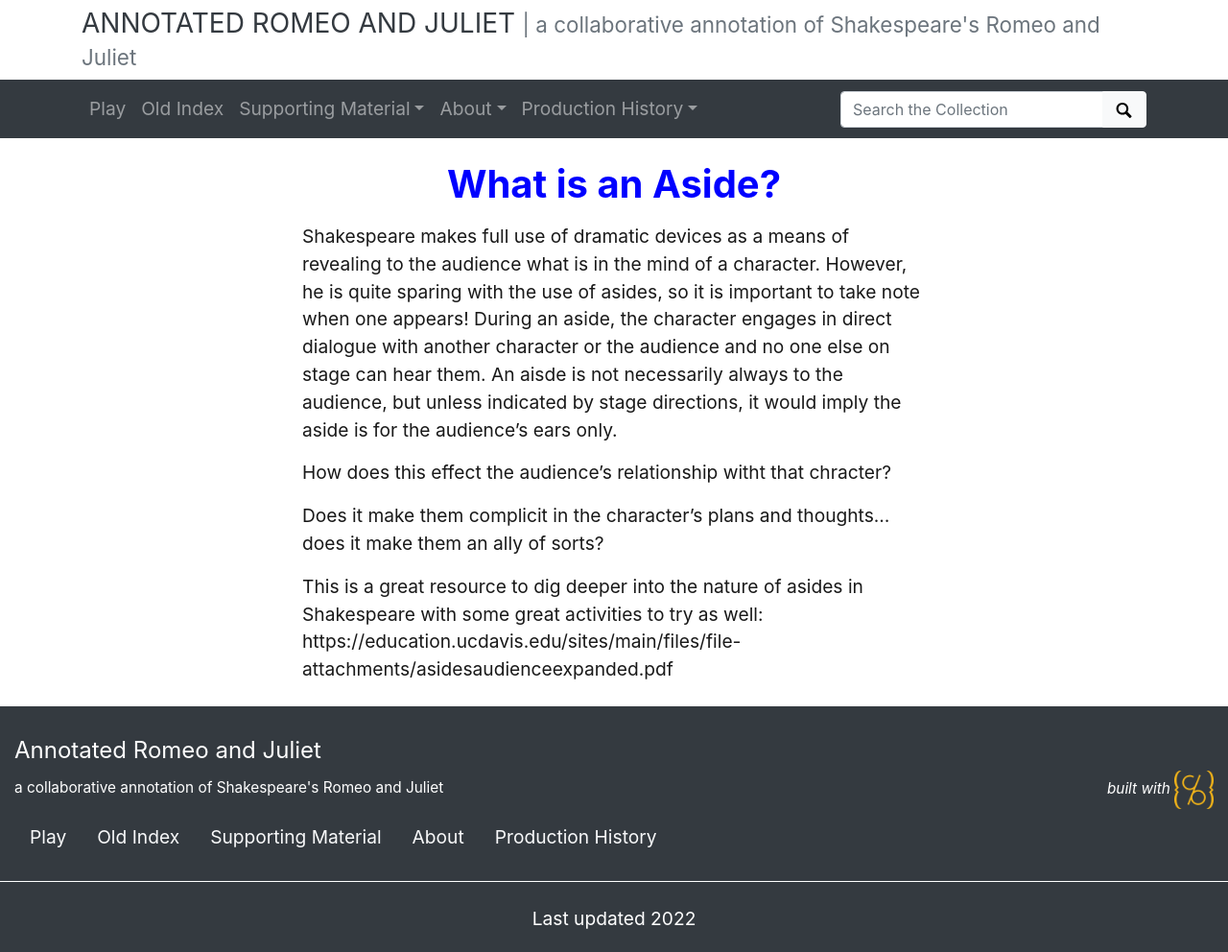
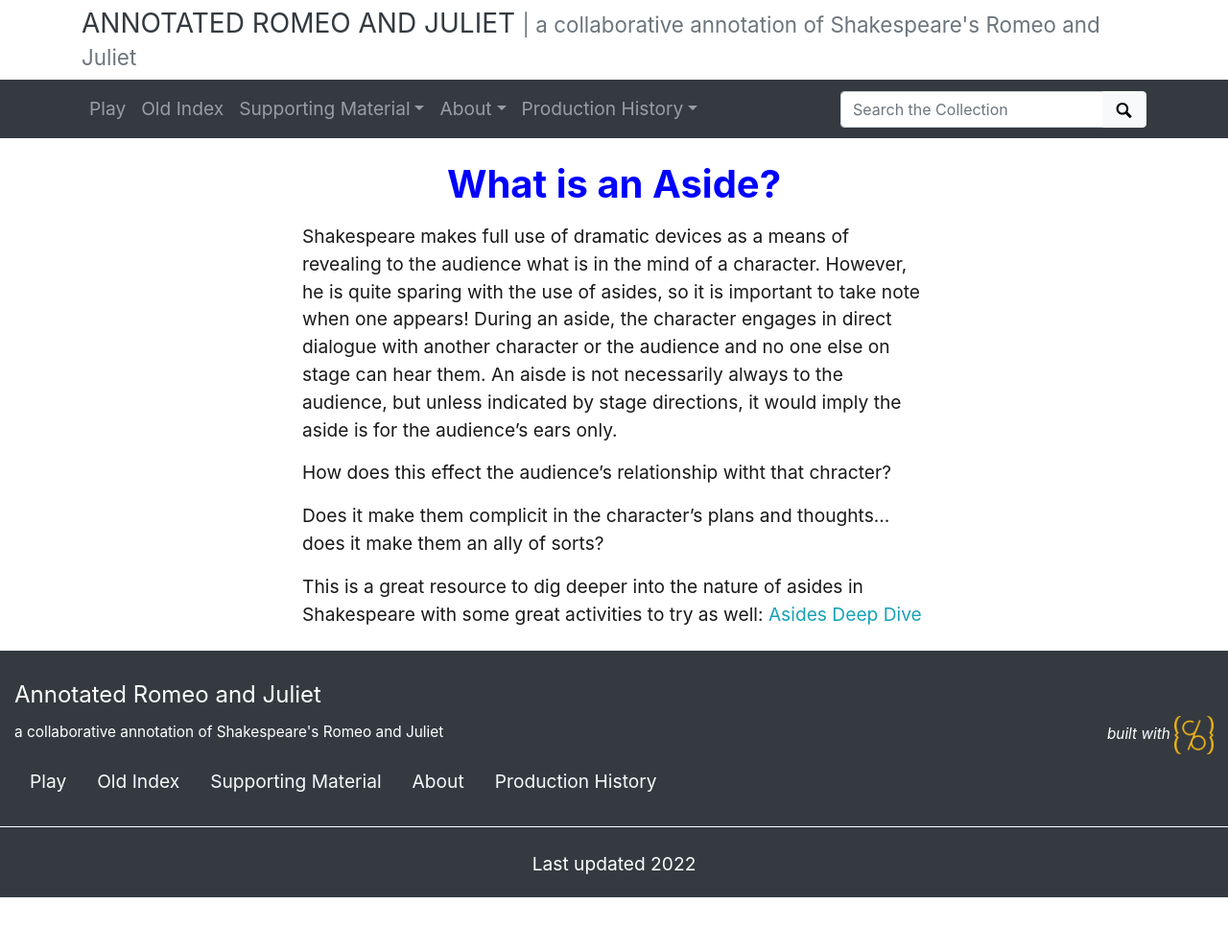
Before and after one commit to thecdil/romeoandjuliet, a Jekyll site: the page built from pages/Asides.md, in a window 1280 px wide. Shown: the whole page at 96% size. Built offline with Jekyll 4.4.1, drawn with Linux system fonts in a browser that asks for light colours; after the commit the page ends 935 px from its top, so only the background shows below that.

Commit message:
Update Asides.md

```diff
--- a/pages/Asides.md
+++ b/pages/Asides.md
@@ -13,4 +13,4 @@ How does this effect the audience's relationship witht that chracter?
 Does it make them complicit in the character's plans and thoughts...does it make them an ally of sorts?
 
 
-This is a great resource to dig deeper into the nature of asides in Shakespeare with some great activities to try as well: https://education.ucdavis.edu/sites/main/files/file-attachments/asidesaudienceexpanded.pdf
+This is a great resource to dig deeper into the nature of asides in Shakespeare with some great activities to try as well: [Asides Deep Dive](https://education.ucdavis.edu/sites/main/files/file-attachments/asidesaudienceexpanded.pdf)
```
